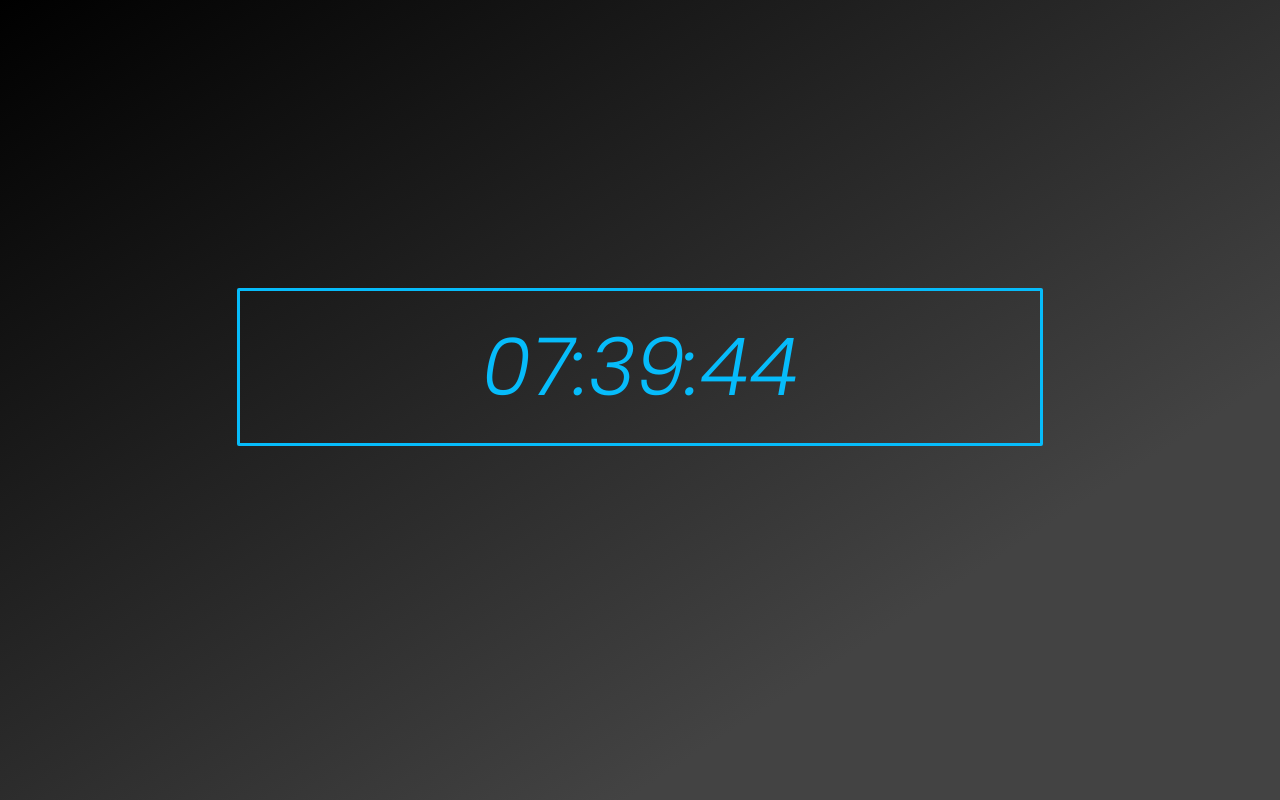
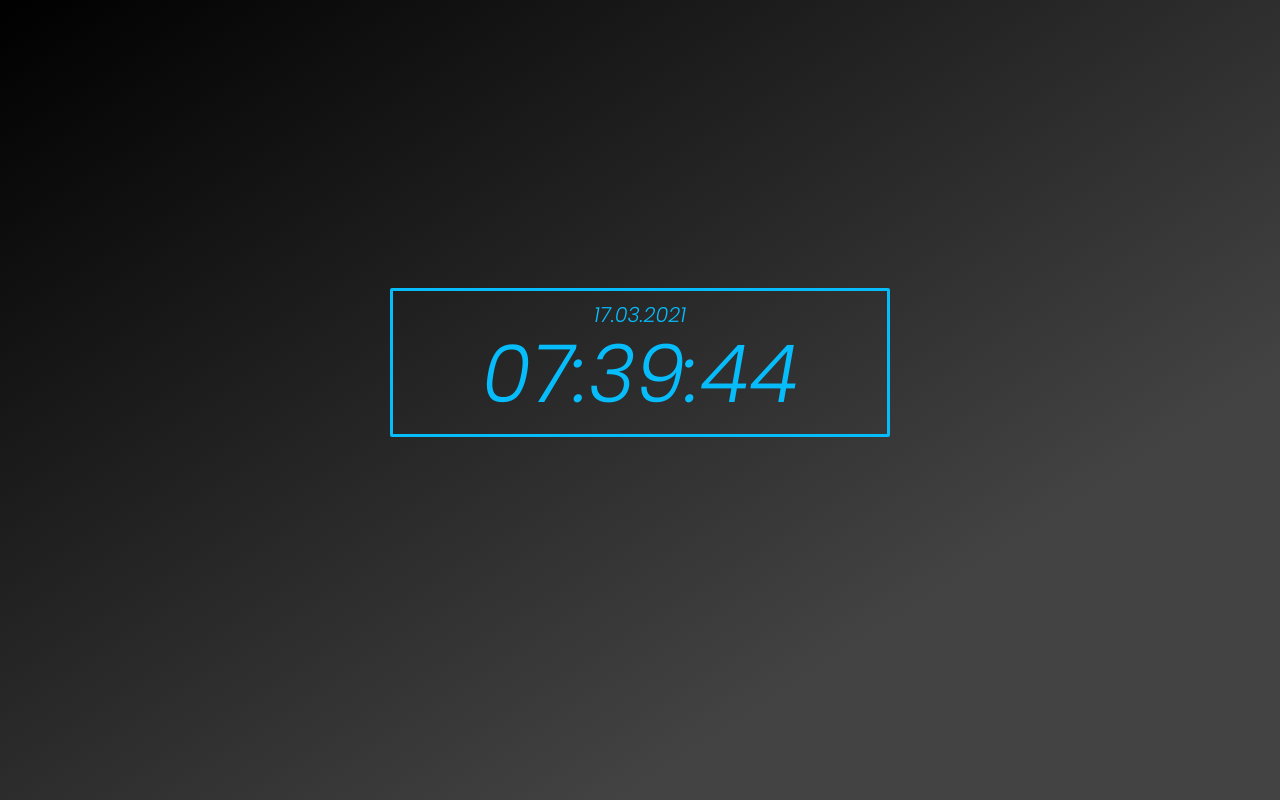
Before and after one commit to AlexMitDemBart/Digital-Clock, a plain HTML site: page index.html in a window 1280 px wide. Drawn offline with Linux system fonts and the light colour scheme.

Commit message:
added date to the digital clock

```diff
--- a/index.html
+++ b/index.html
@@ -10,7 +10,10 @@
 </head>
 <body>
     <div class="clock-container">
-        <p id="time">Time</p>
+        <div class="time-container">
+            <p1 id="date">0</p1>
+            <p2 id="time">Time</p2>
+        </div>
     </div>
 </body>
 </html>
--- a/script.js
+++ b/script.js
@@ -2,12 +2,13 @@
 getCurrentTime()
 
 function getCurrentTime() {
-    const currentDate = new Date()
+    let currentDate = new Date()
 
     const currentTime = formatTime(currentDate.getHours()) + ":"  + formatTime(currentDate.getMinutes()) + ":"
     + formatTime(currentDate.getSeconds());
 
     setTime(currentTime)
+    setCurrentDate()
 }
 
 function setTime(time){
@@ -15,6 +16,18 @@ function setTime(time){
     timeElement.innerText = time
 }
 
+function setCurrentDate(){
+    const dateElement = document.getElementById('date')
+
+    let today = new Date();
+    let dd = String(today.getDate()).padStart(2, '0');
+    let mm = String(today.getMonth() + 1).padStart(2, '0');
+    let yyyy = today.getFullYear();
+
+    today = dd + '.' + mm + '.' + yyyy;
+
+    dateElement.innerText = today
+}
 
 function formatTime(time) {
   return time < 10 ? `0${time}` : time
--- a/style.css
+++ b/style.css
@@ -9,16 +9,27 @@ body {
     justify-content: center;
 }
 
-p {
+p1 {
+    color: #06bcfb;
+    font-size: 1.3rem;
+    margin-top: 0.5rem;
+}
+
+p2 {
     color: #06bcfb;
     font-size: 5rem;
-    margin: 1rem;
+    margin-top: -1rem;
 }
 
 .clock-container {
     margin-top: 35vh;
-    width: 800px;
-    text-align: center;
+    width: 500px;
+}
+
+.time-container {
     border: #06bcfb solid;
     border-radius: 2px;
+    display: flex;
+    flex-direction: column;
+    align-items: center;
 }
```
Also changed, not shown: Images/clock.png.
